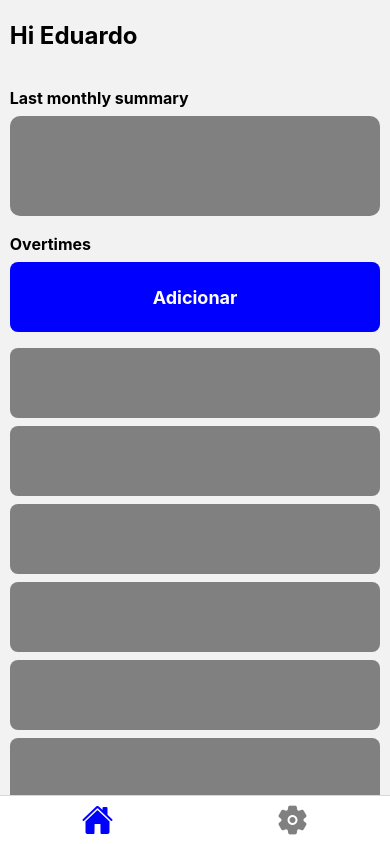
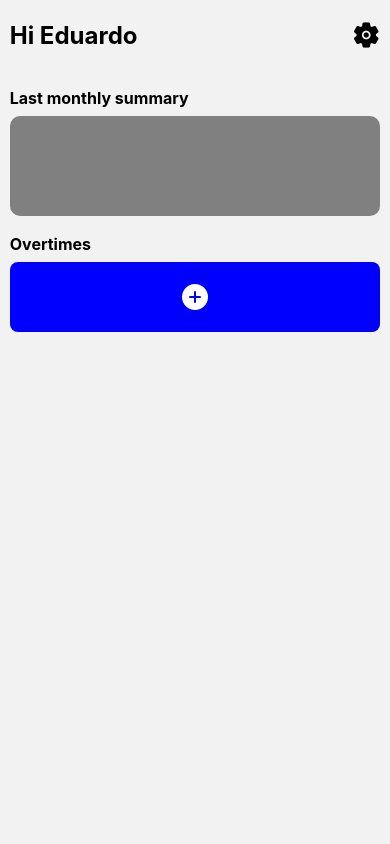
Before and after one commit to EduBarrros/OvertimeWizard, a React Native app: screen /Home in a window 390 px wide. Built offline with nearby package versions, Linux system fonts and the light colour scheme.

Commit message:
Feat: add dynamic flatlist

```diff
--- a/src/components/Header/index.tsx
+++ b/src/components/Header/index.tsx
@@ -1,15 +1,32 @@
 import React from "react";
-import { Text, View } from "react-native";
+import { Text, TouchableOpacity, View } from "react-native";
 import styles from "./styles";
+import Ionicons from "@expo/vector-icons/Ionicons";
+import { useNavigation } from "@react-navigation/native";
 
 type HeaderProps = {
   title: string;
+  showBackButton?: boolean;
 };
 
-const Header = ({ title }: HeaderProps) => {
+const Header = ({ title, showBackButton }: HeaderProps) => {
+
+  const navigation = useNavigation();
+
   return (
     <View style={styles.MainContainer}>
-      <Text style={styles.UserName}>{title}</Text>
+      {showBackButton ? (
+        <TouchableOpacity onPress={() => navigation.goBack()}>
+          <Ionicons name="arrow-back" size={28} />
+        </TouchableOpacity>
+      ) : (
+        <>
+          <Text style={styles.UserName}>{title}</Text>
+          <TouchableOpacity onPress={() => navigation.navigate("Settings" as never)}>
+            <Ionicons name="settings" size={28} />
+          </TouchableOpacity>
+        </>
+      )}
     </View>
   );
 };
--- a/src/components/Header/styles.ts
+++ b/src/components/Header/styles.ts
@@ -4,7 +4,9 @@ import { StyleSheet } from "react-native";
 const styles = StyleSheet.create({
     MainContainer: {
         height: 70,
-        justifyContent: 'center',
+        justifyContent: 'space-between',
+        flexDirection: 'row',
+        alignItems: 'center'
     },
     UserImage: {
         width: 48,
--- a/src/components/HistoricCard/index.tsx
+++ b/src/components/HistoricCard/index.tsx
@@ -1,13 +1,26 @@
 import React from "react";
-import { View } from "react-native";
+import { View, Text } from "react-native";
 import styles from "./styles";
 
-const HistoricCard = () => {
-    return(
-        <View style={styles.MainContainer}>
+type HistoricCardProps = {
+    hours: number
+    value: number
+    initDate: string
+    endDate: string
+  }
 
-        </View>
-    )
-}
+
+const HistoricCard: React.FC<HistoricCardProps> = ({ hours, value, initDate, endDate }) => {
+  return (
+    <View style={styles.MainContainer}>
+        <Text>
+            {hours}
+        </Text>
+        <Text>
+            {value}
+        </Text>
+    </View>
+  )
+};
 
 export default HistoricCard;
--- a/src/components/OvertimeAddButton/index.tsx
+++ b/src/components/OvertimeAddButton/index.tsx
@@ -1,6 +1,9 @@
 import React from "react";
 import { Text, TouchableOpacity} from "react-native";
 import styles from "./styles";
+import Ionicons from "@expo/vector-icons/Ionicons";
+import { useNavigation } from "@react-navigation/native";
+
 
 type OvertimeAddButtonProps = {
     onPress: () => void
@@ -9,9 +12,7 @@ type OvertimeAddButtonProps = {
 const OvertimeAddButton = ({ onPress }: OvertimeAddButtonProps) => {
     return(
         <TouchableOpacity style={styles.MainContainer} onPress={() => onPress()}>
-            <Text style={styles.MainText}>
-                Adicionar
-            </Text>
+            <Ionicons name="add-circle" size={32} color={'white'}/>
         </TouchableOpacity>
     )
 };
--- a/src/components/OvertimeHistoric/index.tsx
+++ b/src/components/OvertimeHistoric/index.tsx
@@ -1,6 +1,7 @@
 import React from "react";
-import { View, Text, FlatList} from "react-native";
+import { View, Text, FlatList, ListRenderItem} from "react-native";
 import styles from "./styles";
+import { useCalcParamsStore } from "../../stores";
 
 import HistoricCard from "../HistoricCard";
 import OvertimeAddButton from "../OvertimeAddButton";
@@ -9,46 +10,28 @@ type OvertimeHistoricProps = {
     onPress: () => void
 }
 
-const fakedata = [
-    {},
-    {},
-    {},
-    {},
-    {},
-    {},
-    {},
-    {},
-    {},
-    {},
-    {},
-    {},
-    {},
-    {},
-    {},
-    {},
-    {},
-    {},
-    {},
-    {},
-    {},
-    {},
-    {},
-    {},
-    {},
-    {},
-    {},
-    {},
-    {},
-]
+type Overtime = {
+    hours: number
+    value: number
+    initDate: string
+    endDate: string
+  }
 
 const OvertimeHistoric = ({onPress}: OvertimeHistoricProps) => {
+
+    const CalcParams = useCalcParamsStore();
+
+    const renderItem: ListRenderItem<Overtime> = ({ item }) => (
+        <HistoricCard hours={item.hours} value={item.value} initDate={item.initDate} endDate={item.endDate} />
+      );
+
     return(
         <View>
             <Text style={styles.ResumeTitle}>Overtimes</Text>
             <OvertimeAddButton onPress={onPress}/>
             <FlatList
-                data={fakedata}
-                renderItem={() => <HistoricCard />}
+                data={CalcParams.Overtimes}
+                renderItem={renderItem}
                 style={styles.List}
                 showsVerticalScrollIndicator={false}
             />
--- a/src/routes/index.tsx
+++ b/src/routes/index.tsx
@@ -2,23 +2,25 @@ import React from "react";
 import { NavigationContainer } from "@react-navigation/native";
 import { createBottomTabNavigator } from "@react-navigation/bottom-tabs";
 import Ionicons from '@expo/vector-icons/Ionicons';
+import { createStackNavigator } from "@react-navigation/stack";
 
 const Tab = createBottomTabNavigator();
+const Stack = createStackNavigator()
 
 import { Home, Settings } from "../screens";
 
 const AppNavigator = () => {
   return (
     <NavigationContainer>
-      <Tab.Navigator
+      <Stack.Navigator
         initialRouteName="Home"
         screenOptions={{
           headerShown: false
         }}
       >
-        <Tab.Screen name="Home" component={Home} options={{tabBarShowLabel: false, tabBarIcon: ({focused}) => (<Ionicons name="home" size={32} color={focused ? "blue" : "gray"} />)}}/>
-        <Tab.Screen name="Settings" component={Settings} options={{tabBarShowLabel: false, tabBarIcon: ({focused}) => (<Ionicons name="settings" size={32} color={focused ? "blue" : "gray"} />)}}/>
-      </Tab.Navigator>
+        <Stack.Screen name="Home" component={Home} />
+        <Stack.Screen name="Settings" component={Settings}/>
+      </Stack.Navigator>
     </NavigationContainer>
   );
 };
--- a/src/screens/Home/index.tsx
+++ b/src/screens/Home/index.tsx
@@ -14,7 +14,6 @@ const Home = () => {
   const [showAddModal, setShowAddModal] = useState(false);
   const [initialDate, setInitialDate] = useState("");
   const [finalDate, setFinalDate] = useState("");
-  const [totalValue, setTotalValue] = useState(0);
 
   const CalcParams = useCalcParamsStore();
 
@@ -32,7 +31,14 @@ const Home = () => {
         (CalcParams.HourPrice *
           (CalcParams.HourPrice + CalcParams.SundaysTimePercentage / 100));
 
-      setTotalValue(CalcHourPrice);
+      const OvertimeBody = {
+        initDate: initialDate,
+        endDate: finalDate,
+        hours: totalHorasDiasEspeciais,
+        value: CalcHourPrice,
+      };
+
+      CalcParams.setOvertime([...CalcParams.Overtimes, OvertimeBody]);
     } else if (totalHorasDiasEspeciais === 0) {
       const MorningOvetime =
         totalHorasDiurnas *
@@ -44,7 +50,14 @@ const Home = () => {
         (CalcParams.HourPrice +
           (CalcParams.HourPrice * CalcParams.NightTimePercentage) / 100);
 
-      setTotalValue(MorningOvetime + NightOvertime);
+      const OvertimeBody = {
+        initDate: initialDate,
+        endDate: finalDate,
+        hours: totalHorasDiurnas + totalHorasNoturnas,
+        value: MorningOvetime + NightOvertime,
+      };
+
+      CalcParams.setOvertime([...CalcParams.Overtimes, OvertimeBody]);
     }
   };
 
@@ -56,7 +69,12 @@ const Home = () => {
       <OvertimeAddModal
         show={showAddModal}
         onClose={() => setShowAddModal(!showAddModal)}
-        onSubmit={() => AddOvertimeHandler()}
+        onSubmit={() => {
+          setInitialDate("")
+          setFinalDate("")
+          setShowAddModal(!showAddModal)
+          AddOvertimeHandler()
+        }}
         initialDate={initialDate}
         setInitialDate={setInitialDate}
         finalDate={finalDate}
--- a/src/screens/Settings/index.tsx
+++ b/src/screens/Settings/index.tsx
@@ -34,7 +34,7 @@ const Settings = () => {
 
   return (
     <SafeAreaView style={styles.MainContainer}>
-      <Header title="Settings" />
+      <Header title="Settings" showBackButton/>
       <CustomInput
         title={"Hour price"}
         defaultValue={HourPrice}
--- a/src/stores/CalcParamsStore.ts
+++ b/src/stores/CalcParamsStore.ts
@@ -1,5 +1,12 @@
 import { create } from 'zustand'
 import type { } from '@redux-devtools/extension'
+
+type Overtime = {
+  hours: number
+  value: number
+  initDate: string
+  endDate: string
+}
 
 interface CalcParamsState {
   HourPrice: number
@@ -10,6 +17,8 @@ interface CalcParamsState {
   SetNightTimePercentage: (by: number) => void
   SundaysTimePercentage: number
   SetSundaysTimePercentage: (by: number) => void
+  Overtimes: Overtime[]
+  setOvertime: (newOvertimes: Overtime[]) => void
 }
 
 const useCalcParamsStore = create<CalcParamsState>()(
@@ -21,7 +30,9 @@ const useCalcParamsStore = create<CalcParamsState>()(
     NightTimePercentage: 70,
     SetNightTimePercentage: (by) => set(() => ({ NightTimePercentage: by })),
     SundaysTimePercentage: 150,
-    SetSundaysTimePercentage: (by) => set(() => ({ SundaysTimePercentage: by }))
+    SetSundaysTimePercentage: (by) => set(() => ({ SundaysTimePercentage: by })),
+    Overtimes: [],
+    setOvertime: (newOvertimes: Overtime[]) => set({ Overtimes: newOvertimes })
   }),
 );
 
```
